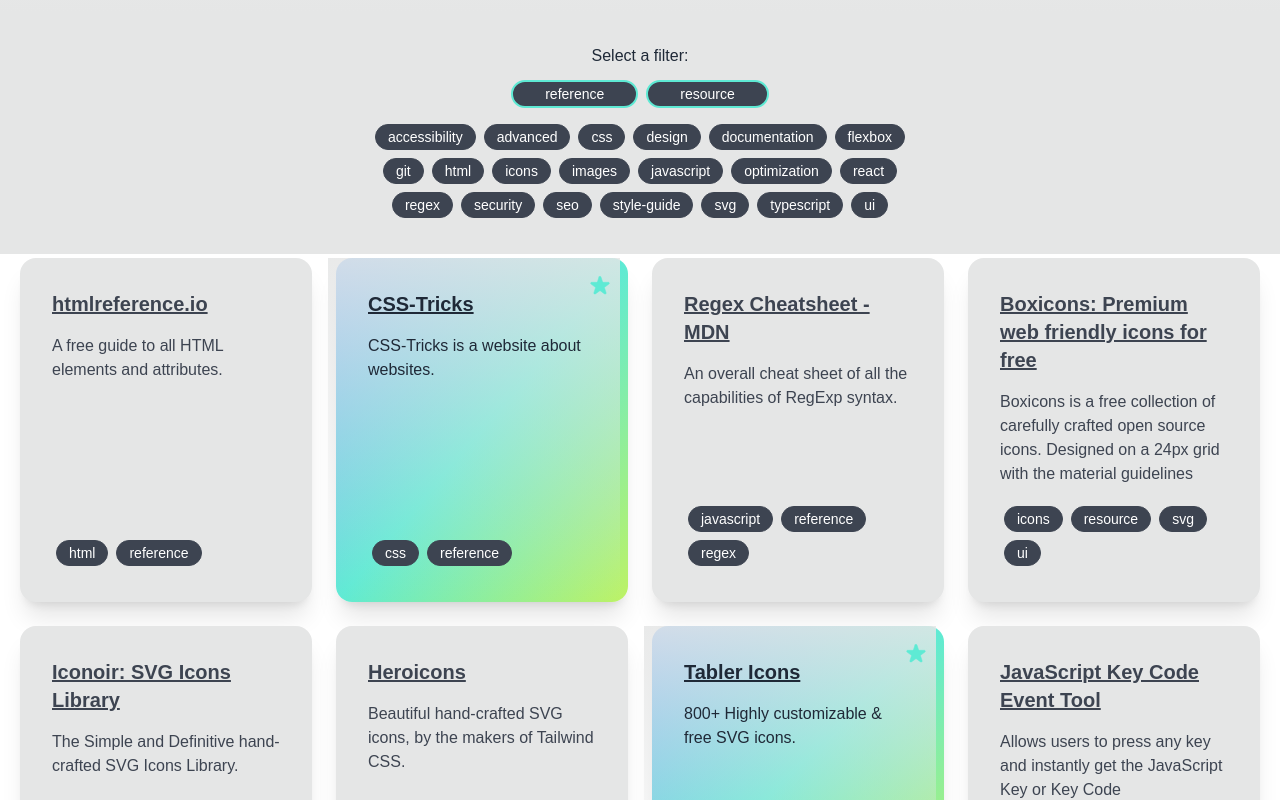
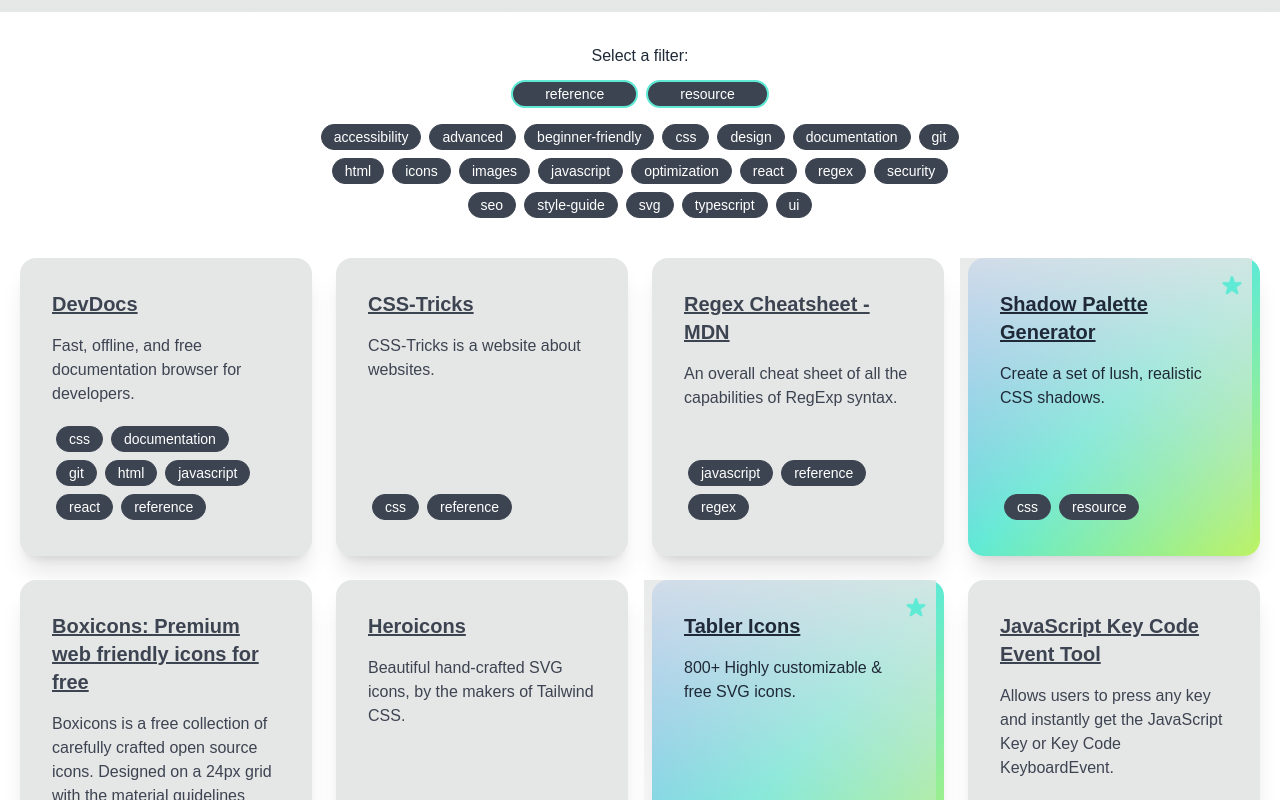
Before and after one commit to robertmcabee/Front-End-Resources, a Next.js app: page / in a window 1280 px wide. Shown: the part 480-1280 px from the top of the page. Built offline with nearby package versions, Linux system fonts and the light colour scheme; a web font is replaced by a local one.

Commit message:
add beginner friendly tag, re-order resources

```diff
--- a/components/TagSelector.tsx
+++ b/components/TagSelector.tsx
@@ -10,10 +10,10 @@
   const otherTags = [
     "accessibility",
     "advanced",
+    "beginner-friendly",
     "css",
     "design",
     "documentation",
-    "flexbox",
     "git",
     "html",
     "icons",
@@ -55,9 +55,9 @@
   return (
     <div
       id="tags"
-      className="animate-fadein w-full flex justify-center text-center py-8"
+      className="animate-fadein bg-base-100 w-full flex justify-center text-center py-8"
     >
-      <div className="max-w-xl">
+      <div className="max-w-2xl">
         <p className="pb-2">Select a filter:</p>
         <div className="pb-2">{upperTags}</div>
         {lowerTags}
--- a/data/resources.ts
+++ b/data/resources.ts
@@ -7,10 +7,19 @@
 export const resources = [
   {
     id: 0,
-    name: "htmlreference.io",
-    url: "https://htmlreference.io/",
-    description: "A free guide to all HTML elements and attributes.",
-    tags: ["html", "reference"],
+    name: "DevDocs",
+    url: "https://devdocs.io/",
+    description:
+      "Fast, offline, and free documentation browser for developers.",
+    tags: [
+      "reference",
+      "css",
+      "documentation",
+      "git",
+      "html",
+      "javascript",
+      "react",
+    ],
     starred: false,
   },
   {
@@ -19,7 +28,7 @@
     url: "https://css-tricks.com/",
     description: "CSS-Tricks is a website about websites.",
     tags: ["css", "reference"],
-    starred: true,
+    starred: false,
   },
   {
     id: 2,
@@ -32,18 +41,18 @@
   },
   {
     id: 3,
+    name: "Shadow Palette Generator",
+    url: "https://www.joshwcomeau.com/shadow-palette/",
+    description: "Create a set of lush, realistic CSS shadows.",
+    tags: ["css", "resource"],
+    starred: true,
+  },
+  {
+    id: 4,
     name: "Boxicons: Premium web friendly icons for free",
     url: "https://boxicons.com/",
     description:
       "Boxicons is a free collection of carefully crafted open source icons. Designed on a 24px grid with the material guidelines",
-    tags: ["icons", "svg", "ui", "resource"],
-    starred: false,
-  },
-  {
-    id: 4,
-    name: "Iconoir: SVG Icons Library",
-    url: "https://iconoir.com/",
-    description: "The Simple and Definitive hand-crafted SVG Icons Library.",
     tags: ["icons", "svg", "ui", "resource"],
     starred: false,
   },
@@ -75,28 +84,27 @@
   },
   {
     id: 8,
-    name: "Front-End Checklist",
-    url: "https://frontendchecklist.io/",
-    description:
-      "Perfect for modern websites and meticulous developers! Follow the rules and deliver the best of your work!",
-    tags: ["optimization", "security", "advanced", "seo", "reference"],
-    starred: true,
+    name: "CSS Gradient Generator",
+    url: "https://www.joshwcomeau.com/gradient-generator/",
+    description: "Beautiful, lush gradients.",
+    tags: ["css", "design", "resource"],
+    starred: false,
   },
   {
     id: 9,
-    name: "Design Tips (Twitter Thread)",
+    name: "How to design almost any UI element.",
     url: "https://twitter.com/i/events/994601867987619840",
-    description: "A collection of design tips and tricks by @steveschoger.",
+    description: "A curated list of 58 articles by @vponamariov.",
     tags: ["ui", "design", "css", "reference"],
     starred: false,
   },
   {
     id: 10,
-    name: "How to design almost any UI element.",
+    name: "Design Tips",
     url: "https://twitter.com/i/events/994601867987619840",
-    description: "A curated list of 58 articles by @vponamariov.",
+    description: "A collection of design tips and tricks by @steveschoger.",
     tags: ["ui", "design", "css", "reference"],
-    starred: false,
+    starred: true,
   },
   {
     id: 11,
@@ -168,19 +176,10 @@
   },
   {
     id: 19,
-    name: "DevDocs",
-    url: "https://devdocs.io/",
-    description:
-      "Fast, offline, and free documentation browser for developers.",
-    tags: [
-      "reference",
-      "css",
-      "documentation",
-      "git",
-      "html",
-      "javascript",
-      "react",
-    ],
+    name: "htmlreference.io",
+    url: "https://htmlreference.io/",
+    description: "A free guide to all HTML elements and attributes.",
+    tags: ["html", "reference"],
     starred: false,
   },
   {
@@ -189,7 +188,7 @@
     url: "https://beta.reactjs.org/learn",
     description:
       "Learn how to think in React with step-by-step explanations and interactive examples.",
-    tags: ["react", "documentation", "reference"],
+    tags: ["react", "documentation", "reference", "beginner-friendly"],
     starred: true,
   },
   {
@@ -207,7 +206,7 @@
     url: "https://www.frontendmentor.io",
     description:
       "Improve your front-end skills by building real projects. Solve real-world HTML, CSS and JavaScript challenges.",
-    tags: ["css", "html", "resource"],
+    tags: ["css", "html", "resource", "beginner-friendly"],
     starred: false,
   },
   {
@@ -270,7 +269,7 @@
     url: "http://ndpsoftware.com/git-cheatsheet.html#loc=index;",
     description:
       "Interactive Git Cheatsheet, categorizing commands based on what they affect.",
-    tags: ["git", "reference"],
+    tags: ["git", "reference", "beginner-friendly"],
     starred: false,
   },
   {
@@ -297,7 +296,7 @@
     url: "https://css-tricks.com/snippets/css/a-guide-to-flexbox/",
     description:
       "Our comprehensive guide to CSS flexbox layout. This complete guide explains everything about flexbox.",
-    tags: ["css", "flexbox", "reference"],
+    tags: ["css", "reference", "beginner-friendly"],
     starred: true,
   },
 
@@ -307,7 +306,7 @@
     url: "https://www.notion.so/fateen45/Git-GitHub-61bc81766b2e4c7d9a346db3078ce833",
     description:
       "Explains almost everything one needs to know, covering all the basic features, commands, and concepts in one place.",
-    tags: ["git", "reference"],
+    tags: ["git", "reference", "beginner-friendly"],
     starred: false,
   },
   {
@@ -334,7 +333,7 @@
     url: "https://javascript.info",
     description:
       "How it's done now. From the basics to advanced topics with simple, but detailed explanations.",
-    tags: ["javascript", "reference"],
+    tags: ["javascript", "reference", "beginner-friendly"],
     starred: true,
   },
   {
@@ -342,8 +341,8 @@
     name: "MarkSheet: A free tutorial to learn HTML and CSS",
     url: "https://marksheet.io",
     description:
-      "MarkSheet is a free tutorial to learn HTML and CSS. It's short (just as long as a 50 page book), simple (for everyone: beginners, designers, developers), and free.",
-    tags: ["html", "css", "reference"],
+      "MarkSheet is a free tutorial to learn HTML and CSS. It's short, simple, and free.",
+    tags: ["html", "css", "reference", "beginner-friendly"],
     starred: false,
   },
   {
@@ -352,7 +351,14 @@
     url: "https://scrimba.com/topic/free",
     description:
       "These courses are 100% free. They range across a wide variety of subjects, like HTML, CSS, JavaScript, React, Vue, and much more.",
-    tags: ["html", "css", "javascript", "react", "reference"],
+    tags: [
+      "html",
+      "css",
+      "javascript",
+      "react",
+      "reference",
+      "beginner-friendly",
+    ],
     starred: false,
   },
   {
@@ -384,11 +390,12 @@
   },
   {
     id: 42,
-    name: "CSS Gradient Generator",
-    url: "https://www.joshwcomeau.com/gradient-generator/",
-    description: "Beautiful, lush gradients.",
-    tags: ["css", "design", "resource"],
-    starred: false,
+    name: "Front-End Checklist",
+    url: "https://frontendchecklist.io/",
+    description:
+      "Perfect for modern websites and meticulous developers! Follow the rules and deliver the best of your work!",
+    tags: ["optimization", "security", "advanced", "seo", "reference"],
+    starred: true,
   },
   {
     id: 43,
@@ -404,7 +411,7 @@
     name: "TypeScript Tutorial for JS Programmers Who Know How to Build a Todo App",
     url: "https://ts.chibicode.com/todo/",
     description: "Learn TypeScript by Building a Todo App",
-    tags: ["typescript", "reference"],
+    tags: ["typescript", "reference", "beginner-friendly"],
     starred: true,
   },
   {
@@ -422,7 +429,7 @@
     url: "https://regexone.com",
     description:
       "RegexOne provides a set of interactive lessons and exercises to help you learn regular expressions",
-    tags: ["regex", "reference"],
+    tags: ["regex", "reference", "beginner-friendly"],
     starred: false,
   },
   {
@@ -480,10 +487,10 @@
   },
   {
     id: 53,
-    name: "Shadow Palette Generator",
-    url: "https://www.joshwcomeau.com/shadow-palette/",
-    description: "Create a set of lush, realistic CSS shadows.",
-    tags: ["css", "resource"],
+    name: "Iconoir: SVG Icons Library",
+    url: "https://iconoir.com/",
+    description: "The Simple and Definitive hand-crafted SVG Icons Library.",
+    tags: ["icons", "svg", "ui", "resource"],
     starred: false,
   },
   // {
```
